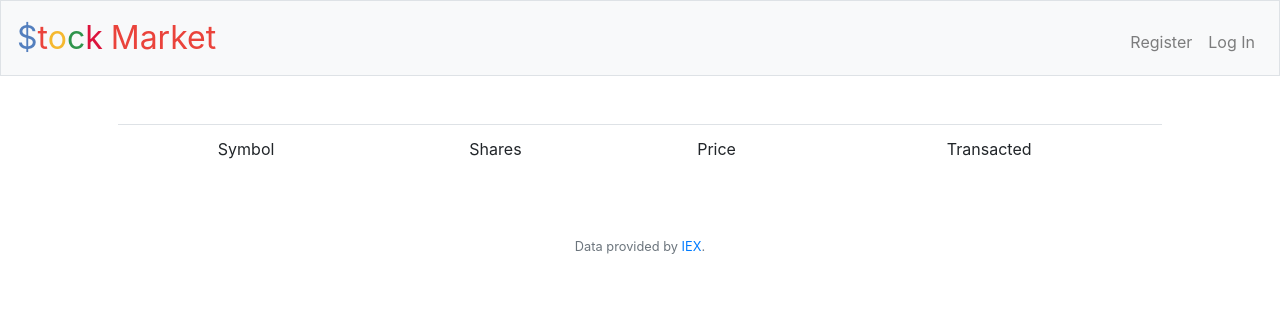
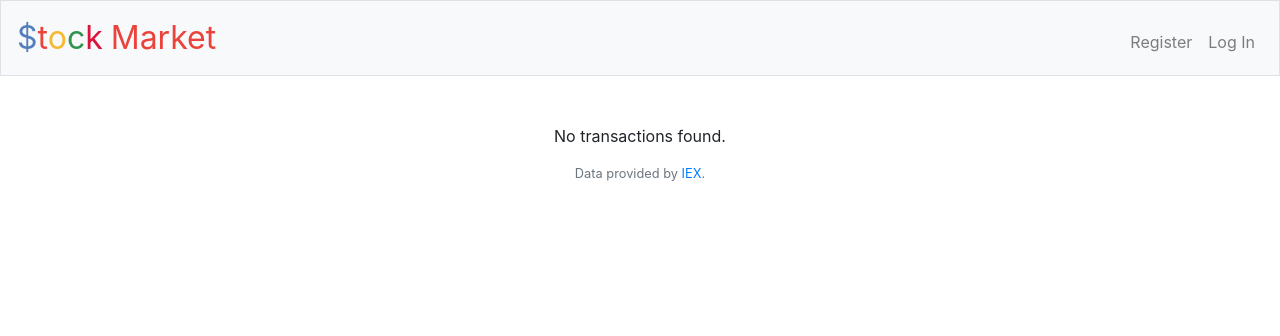
Before and after one commit to overload77/stock-market-simulator, a Flask app: template templates/history.html in a window 1280 px wide. Shown: the top 336 px of the page. Run offline with Flask 2, Linux system fonts and the light colour scheme; the template is opened without the code that fills it, so the values that code supplies are empty; some libraries are stand-ins or nearby versions.

Commit message:
Fixed padding on the main tag

```diff
--- a/templates/history.html
+++ b/templates/history.html
@@ -5,14 +5,15 @@
 {% endblock %}
 
 {% block main %}
+    {% if transactions %}
         <div class="table-responsive">
             <table class="table table-striped">
                 <thead class="thead-light">
                     <tr>
-                    <td>Symbol</td>
-                    <td>Shares</td>
-                    <td>Price</td>
-                    <td>Transacted</td>
+                        <td><strong>Symbol</strong></td>
+                        <td><strong>Shares</strong></td>
+                        <td><strong>Price</strong></td>
+                        <td><strong>Transacted</strong></td>
                     </tr>
                 </thead>
 
@@ -28,5 +29,8 @@
                 </tbody>
             </table>
         </div>
+    {% else %}
+        <p>No transactions found.</p>
+    {% endif %}
 
 {% endblock %}
--- a/templates/layout.html
+++ b/templates/layout.html
@@ -59,7 +59,7 @@
             </header>
         {% endif %}
 
-        <main class="container p-5">
+        <main id="main" class="container pt-5 ">
             {% block main %}{% endblock %}
         </main>
 
```
Also changed, not shown: requirements.txt (+8 -0 lines), templates/index.html (+6 -6 lines), finance.db. Lines whose indentation alone changed are shown as unchanged.
